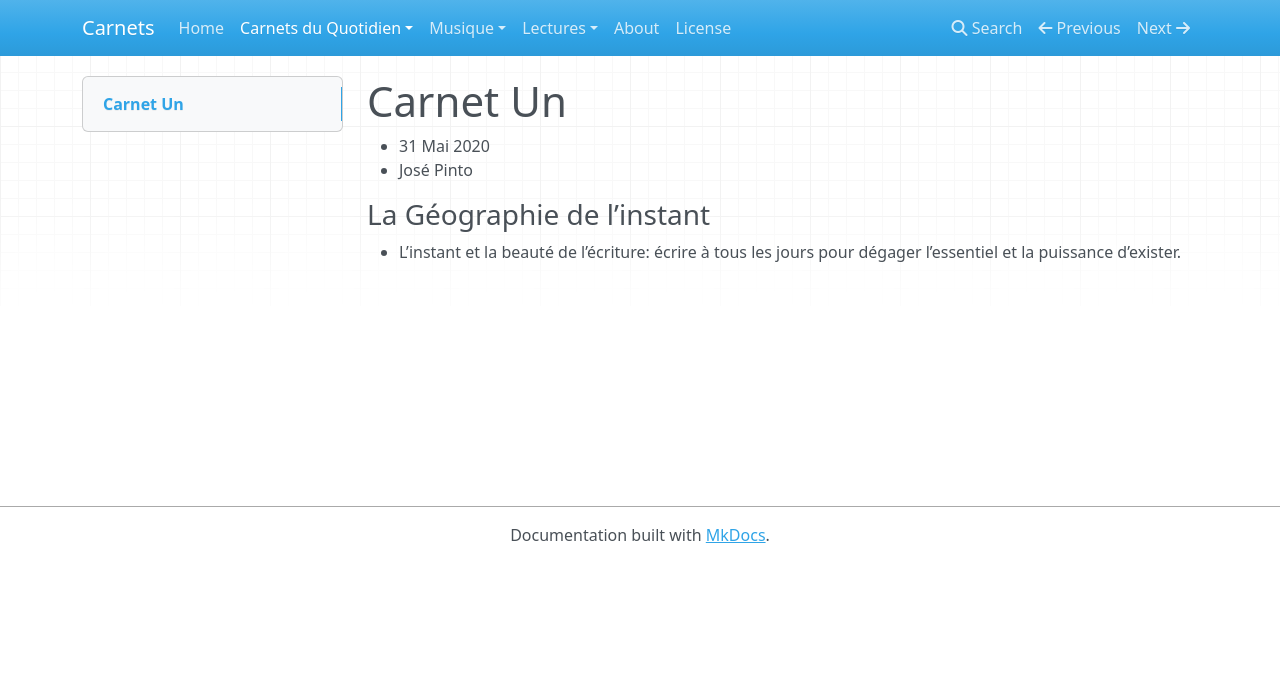
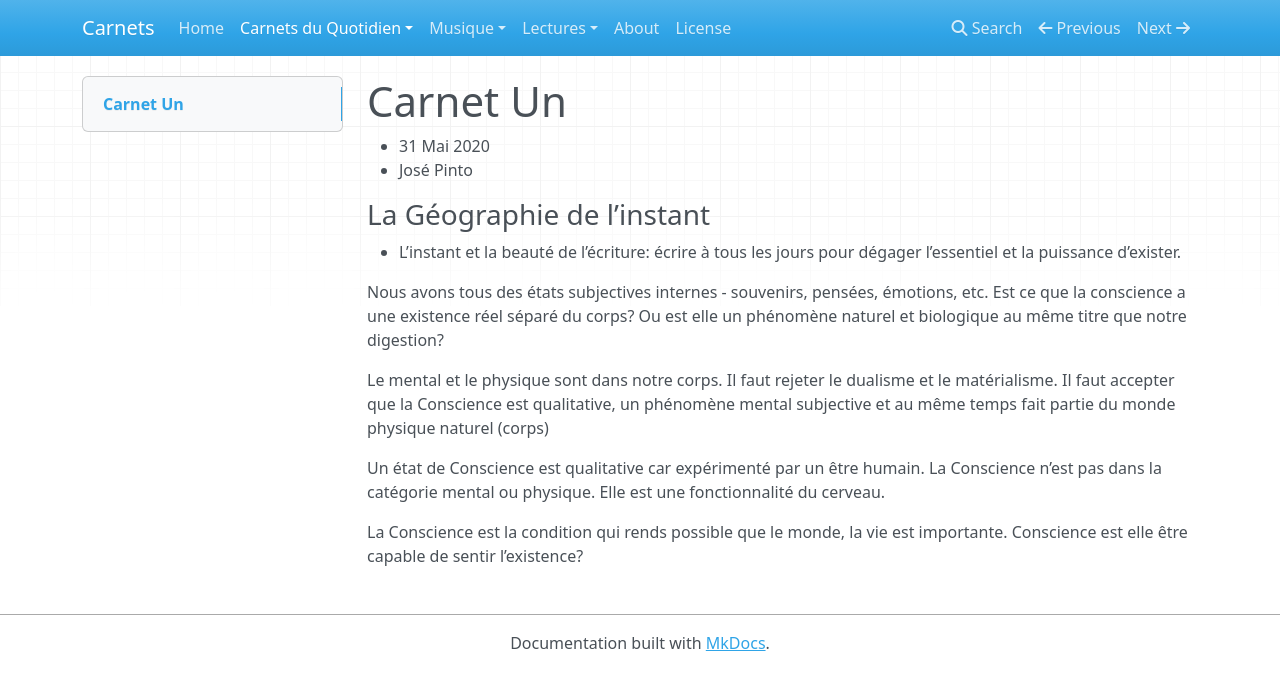
Before and after one commit to spintoza/my-trial, an MkDocs documentation site: the page built from docs/carnet-un.md, in a window 1280 px wide. Shown: the top 690 px of the page. Built offline with MkDocs 1.6.1, drawn with Linux system fonts in a browser that asks for light colours; nearby versions of some CDN libraries.

Commit message:
the genesis

```diff
--- a/docs/carnet-un.md
+++ b/docs/carnet-un.md
@@ -6,3 +6,22 @@
 ### La Géographie de l'instant
 
 * L'instant et la beauté de l'écriture: écrire à tous les jours pour dégager l'essentiel et la puissance d'exister.
+
+Nous avons tous des états subjectives internes - souvenirs, pensées, émotions,
+etc.
+Est ce que la conscience a une existence réel séparé du corps?
+Ou est elle un phénomène naturel et biologique au même titre que notre
+digestion?
+
+Le mental et le physique sont dans notre corps.
+Il faut rejeter le dualisme et le matérialisme. Il faut accepter que la
+Conscience est qualitative, un phénomène mental subjective et au même temps fait
+partie du monde physique naturel (corps)
+
+Un état de Conscience est qualitative car expérimenté par un être humain.
+La Conscience n'est pas dans la catégorie mental ou physique. Elle est une
+fonctionnalité du cerveau.
+
+La Conscience est la condition qui rends possible que le monde, la vie est
+importante.
+Conscience est elle être capable de sentir l'existence?
```
